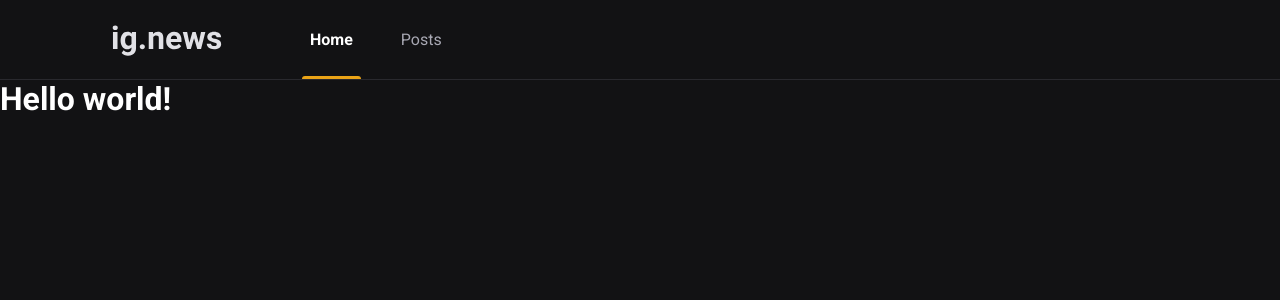
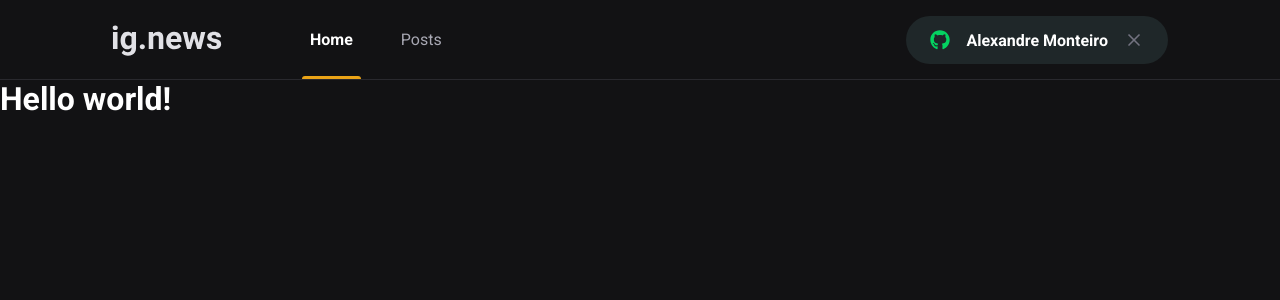
Before and after one commit to arrudadev/ignite-reactjs-ignews, a Next.js app: page / in a window 1280 px wide. Shown: the top 300 px of the page. Built offline with nearby package versions, Linux system fonts and the light colour scheme.

Commit message:
adding SignInButton component

```diff
--- a/package.json
+++ b/package.json
@@ -11,6 +11,7 @@
     "next": "10.1.3",
     "react": "17.0.2",
     "react-dom": "17.0.2",
+    "react-icons": "^4.2.0",
     "sass": "^1.32.8"
   },
   "devDependencies": {
--- a/src/components/Header/index.tsx
+++ b/src/components/Header/index.tsx
@@ -1,3 +1,5 @@
+import { SignInButton } from '../SignInButton';
+
 import styles from './styles.module.scss';
 
 export function Header() {
@@ -10,6 +12,8 @@ export function Header() {
           <a className={styles.active}>Home</a>
           <a>Posts</a>
         </nav>
+
+        <SignInButton />
       </div>
     </header>
   );
--- a/src/components/Header/styles.module.scss
+++ b/src/components/Header/styles.module.scss
@@ -51,4 +51,8 @@
       }
     }
   }
+
+  button {
+    margin-left: auto;
+  }
 }
--- /dev/null
+++ b/src/components/SignInButton/index.tsx
@@ -0,0 +1,27 @@
+import { FaGithub } from 'react-icons/fa';
+import { FiX } from 'react-icons/fi';
+
+import styles from './styles.module.scss';
+
+export function SignInButton() {
+  const isUserLoggedIn = true;
+
+  return isUserLoggedIn ? (
+    <button
+      type="button"
+      className={styles.signInButton}
+    >
+      <FaGithub color="#04d361" />
+      Alexandre Monteiro
+      <FiX color="#737380" className={styles.closeIcon} />
+    </button>
+  ) : (
+    <button
+      type="button"
+      className={styles.signInButton}
+    >
+      <FaGithub color="#eba417" />
+      Sign in with Github
+    </button>
+  );
+}
--- /dev/null
+++ b/src/components/SignInButton/styles.module.scss
@@ -0,0 +1,33 @@
+.signInButton {
+  height: 3rem;
+  background: var(--gray-850);
+  border-radius: 3rem;
+  border: 0;
+  padding: 0 1.5rem;
+
+  display: flex;
+  align-items: center;
+  justify-content: center;
+
+  color: var(--white);
+  font-weight: bold;
+
+  svg {
+    width: 20px;
+    height: 20px;
+  }
+
+  svg:first-child {
+    margin-right: 1rem;
+  }
+
+  svg.closeIcon {
+    margin-left: 1rem;
+  }
+
+  transition: filter 0.2s;
+
+  &:hover {
+    filter: brightness(0.8);
+  }
+}
--- a/src/styles/global.scss
+++ b/src/styles/global.scss
@@ -10,6 +10,7 @@
   --gray-100: #E1E1E6;
   --gray-300: #A8A8B3;
   --gray-800: #29292E;
+  --gray-850: #1F2729;
   --gray-900: #121214;
 
   --cyan-500: #61DAFB;
```
Also changed, not shown: 1 other file (tests, documents, lock files or other folders).
